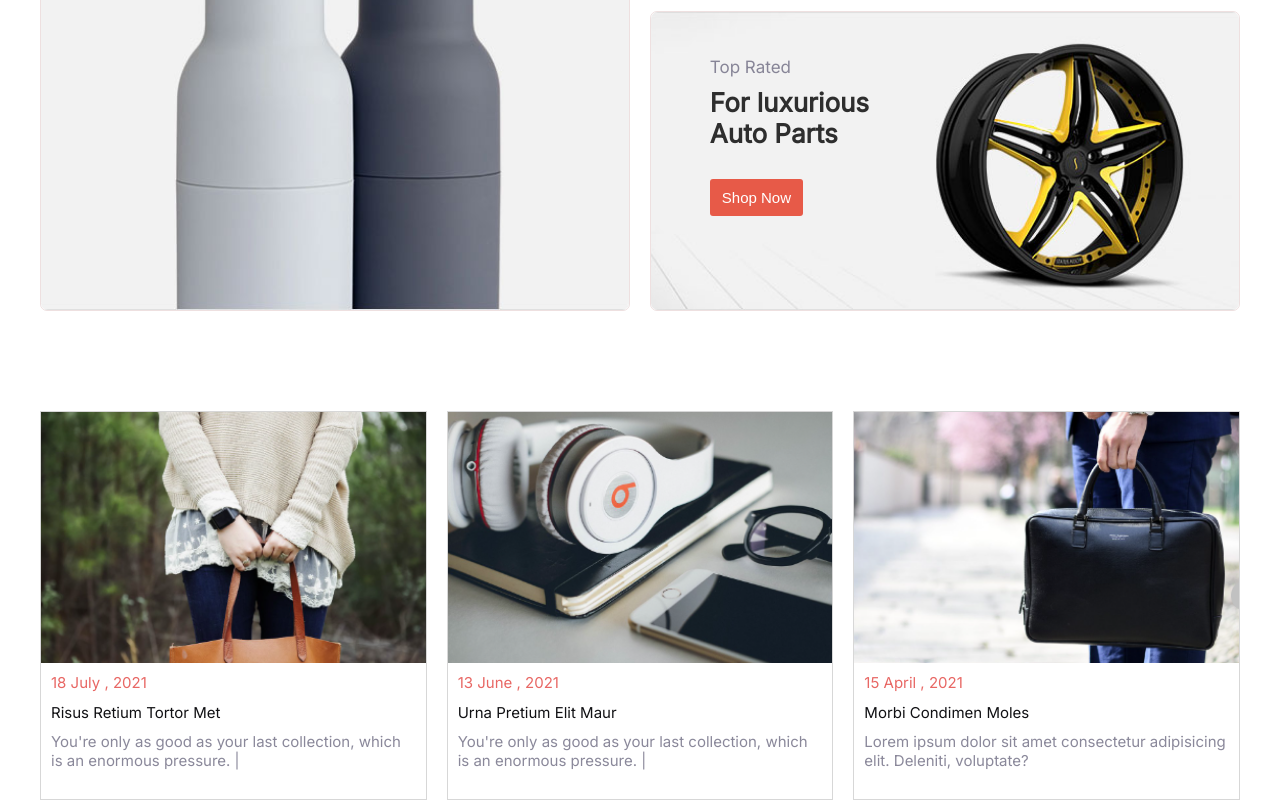
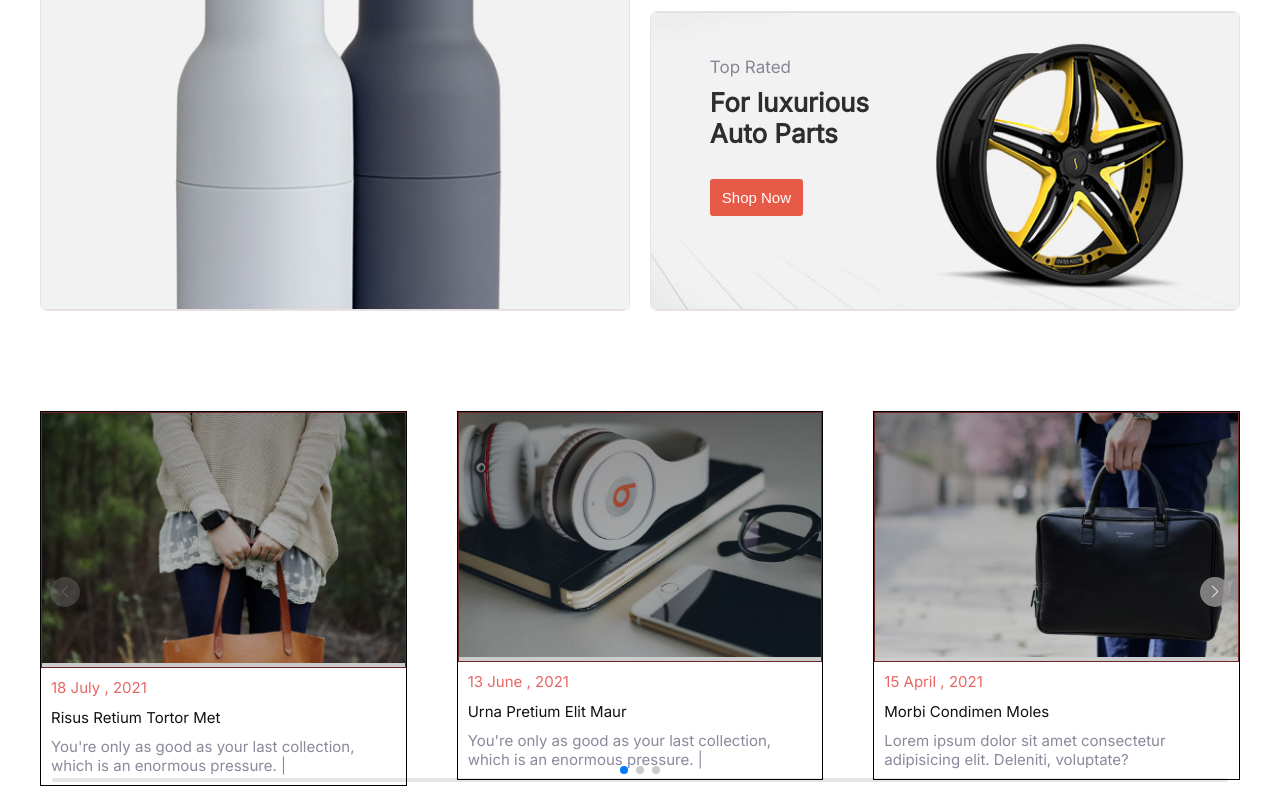
Before and after one commit to prexapatel123/learncss, a plain HTML site: page megashop.html in a window 1280 px wide. Shown: the part 399-1199 px from the top of the page. Drawn offline with nearby package versions, Linux system fonts and the light colour scheme.

Commit message:
megashop

```diff
--- a/css/megashop.css
+++ b/css/megashop.css
@@ -27,6 +27,7 @@ body {
 .left-title {
     display: flex;
 }
+
 .left-title ul {
     display: inline-block;
     list-style-type: none;
@@ -139,67 +140,76 @@ after:last-child {
     border: 1px solid rgb(238, 224, 224);
     border-radius: 7px;
 }
-.item1{
+
+.item1 {
     position: relative;
 }
+
 .item2 {
     position: relative;
     margin-top: 20px;
 }
 
 .item1 img,
-.item2 img{
+.item2 img {
     width: 100%;
     height: 100%;
     border-radius: 7px;
     object-fit: cover;
     object-position: center center;
 }
-.inner-data1{
+
+.inner-data1 {
     text-align: center;
     position: absolute;
     top: 15%;
     left: 50%;
-    transform: translate(-50%,-50%);
+    transform: translate(-50%, -50%);
 }
-.inner-data2{
+
+.inner-data2 {
     width: 50%;
     position: absolute;
     top: 15%;
-    left:10%;
+    left: 10%;
 }
-.inner-data3{
+
+.inner-data3 {
     width: 30%;
     position: absolute;
     top: 15%;
-    left:10%;
+    left: 10%;
 }
+
 .inner-data1 p,
 .inner-data2 p,
-.inner-data3 p{
+.inner-data3 p {
     font-size: 17px;
     color: rgba(101, 99, 122, 0.76);
     font-family: 'Inter', sans-serif;
 }
+
 .inner-data1 h1,
 .inner-data2 h1,
-.inner-data3 h1{
+.inner-data3 h1 {
     font-size: 26px;
     margin-top: 10px;
-    color: rgb(46,46,46);
+    color: rgb(46, 46, 46);
     font-family: 'Inter', sans-serif;
 }
+
 .inner-data2 button,
-.inner-data3 button{
+.inner-data3 button {
     font-size: 15px;
     padding: 10px 12px;
-    background:rgb(231,90,72);
+    background: rgb(231, 90, 72);
     color: white;
     border-radius: 3px;
     border: none;
     margin-top: 30px;
 }
-button:hover{
+
+button:hover {
     background-color: rgb(185, 62, 45);
 }
 
@@ -211,21 +221,17 @@ button:hover{
     gap: 0 20px;
     margin-top: 50px;
 }
-
-.blog {
-    width: 33%;
-    justify-content: space-around;
-    border: 1px solid rgba(0, 0, 0, 0.158);
+.blog{
+    border: 1px solid black;
 }
 
-.box-img {
+.box-img{
     width: 100%;
-    height: 65%;
+    height: 100%;
     position: relative;
-
+    border: 1px solid rgb(112, 37, 37);
 }
-
-.box-img img {
+.box-img img{
     width: 100%;
     height: 100%;
     object-fit: cover;
@@ -256,10 +262,11 @@ button:hover{
 }
 
 .inner-data {
+    height: 100%;
     background: linear-gradient(rgba(0, 0, 0, 0.4), rgba(0, 0, 0, 0.2));
     inset: 0;
     position: absolute;
-    opacity: 0;
+    /* opacity: 0; */
     transition: all 1s;
 }
 
@@ -299,4 +306,37 @@ button:hover{
 .blog:hover .inner-data,
 .blog:hover .icons a {
     opacity: 1;
+
 }
+
+.swiper-button-next {
+    width: 30px;
+    height: 30px;
+    background-color: rgba(151, 148, 148, 0.822);
+    border-radius: 50%;
+    color: white;
+}
+
+.swiper-button-next:hover {
+    background-color: rgba(175, 58, 43, 0.822);
+}
+
+.swiper-button-next:after {
+    font-size: 12px;
+}
+
+.swiper-button-prev {
+    width: 30px;
+    height: 30px;
+    background-color: rgba(151, 148, 148, 0.822);
+    border-radius: 50%;
+    color: white;
+}
+
+.swiper-button-prev:hover {
+    background-color: rgba(175, 58, 43, 0.822);
+}
+
+.swiper-button-prev:after {
+    font-size: 12px;
+}
--- a/megashop.html
+++ b/megashop.html
@@ -6,6 +6,10 @@
     <meta http-equiv="X-UA-Compatible" content="IE=edge">
     <meta name="viewport" content="width=device-width, initial-scale=1.0">
     <title>Document</title>
+    <link rel="stylesheet" href="https://cdn.jsdelivr.net/npm/swiper@9/swiper-bundle.min.css" />
+
+
+
     <link rel="preconnect" href="https://fonts.googleapis.com">
     <link rel="preconnect" href="https://fonts.gstatic.com" crossorigin>
     <link href="https://fonts.googleapis.com/css2?family=Inter&display=swap" rel="stylesheet">
@@ -115,9 +119,14 @@
                 </div>
             </div>
         </section>
+        </div>
+
         <section id="main">
             <div class="container">
-                <div class="page-blog">
+                <div class="swiper page-blog">
+                    <!-- <div class="page-blog"> -->
+                    <div class="swiper-wrapper">
+                        <div class="swiper-slide">
                             <div class="blog">
                                 <div class="box-img">
 
@@ -137,6 +146,8 @@
                                 <a href="#">Risus Retium Tortor Met </a>
                                 <p>You're only as good as your last collection, which is an enormous pressure. |</p>
                             </div>
+                        </div>
+                        <div class="swiper-slide">
                             <div class="blog">
                                 <div class="box-img">
                                     <img src="./image/blog2.jpeg" alt="">
@@ -156,6 +167,8 @@
                                 <a href="#">Urna Pretium Elit Maur</a>
                                 <p>You're only as good as your last collection, which is an enormous pressure. |</p>
                             </div>
+                        </div>
+                        <div class="swiper-slide">
                             <div class="blog">
                                 <div class="box-img">
                                     <img src="./image/blog3.jpeg" alt="">
@@ -175,7 +188,98 @@
                                 <p>Lorem ipsum dolor sit amet consectetur adipisicing elit. Deleniti, voluptate?</p>
                             </div>
                         </div>
+                        <div class="swiper-slide">
+                            <div class="blog">
+                                <div class="box-img">
+
+                                    <img src="./image/blog1.jpeg" alt="">
+                                    <div class="inner-data">
+                                        <div class="icons">
+                                            <a href="#">
+                                                <i class="fa-sharp fa-solid fa-plus"></i>
+                                            </a>
+                                            <a href="#">
+                                                <i class="fa-solid fa-link"></i>
+                                            </a>
                                         </div>
+                                    </div>
+                                </div>
+                                <p>18 July , 2021</p>
+                                <a href="#">Risus Retium Tortor Met </a>
+                                <p>You're only as good as your last collection, which is an enormous pressure. |</p>
+                            </div>
+                        </div>
+                        <div class="swiper-slide">
+                            <div class="blog">
+                                <div class="box-img">
+                                    <img src="./image/blog2.jpeg" alt="">
+
+                                    <div class="inner-data">
+                                        <div class="icons">
+                                            <a href="#">
+                                                <i class="fa-sharp fa-solid fa-plus"></i>
+                                            </a>
+                                            <a href="#">
+                                                <i class="fa-solid fa-link"></i>
+                                            </a>
+                                        </div>
+                                    </div>
+                                </div>
+                                <p>13 June , 2021</p>
+                                <a href="#">Urna Pretium Elit Maur</a>
+                                <p>You're only as good as your last collection, which is an enormous pressure. |</p>
+                            </div>
+                            <!-- </div> -->
+                        </div>
+                    </div>
+
+
+                    <!-- If we need pagination -->
+                    <div class="swiper-pagination"></div>
+
+                    <!-- If we need navigation buttons -->
+                    <div class="swiper-button-prev"></div>
+                    <div class="swiper-button-next"></div>
+
+                    <!-- If we need scrollbar -->
+                    <div class="swiper-scrollbar"></div>
+
+                </div>
+
+            </div>
+            <script src="https://cdn.jsdelivr.net/npm/swiper@9/swiper-bundle.min.js"></script>
+
+            <script>
+                var swiper = new Swiper(".page-blog", {
+                  slidesPerView: 1,
+                  spaceBetween: 10,
+                  pagination: {
+                    el: ".swiper-pagination",
+                    clickable: true,
+                  },
+                  // Navigation arrows
+                  navigation: {
+                        nextEl: '.swiper-button-next',
+                        prevEl: '.swiper-button-prev',
+                    },
+                  breakpoints: {
+                    640: {
+                      slidesPerView: 3,
+                      spaceBetween: 20,
+                    },
+                    768: {
+                      slidesPerView: 4,
+                      spaceBetween: 40,
+                    },
+                    1024: {
+                      slidesPerView: 3,
+                      spaceBetween: 50,
+                    },
+                  },
+                });
+              </script>
+
+
 
 
         </section>
```
Lines whose indentation alone changed are shown as unchanged.
